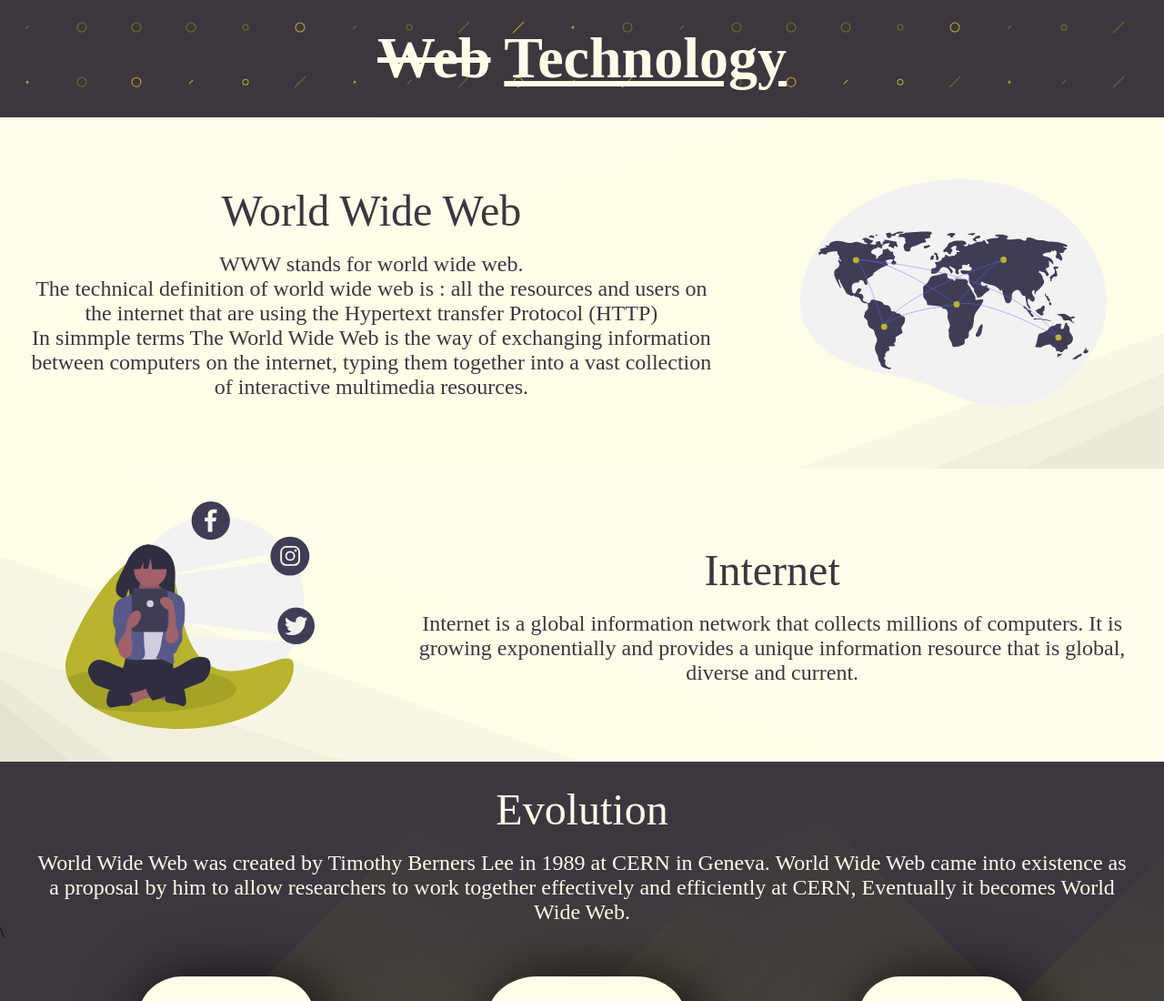
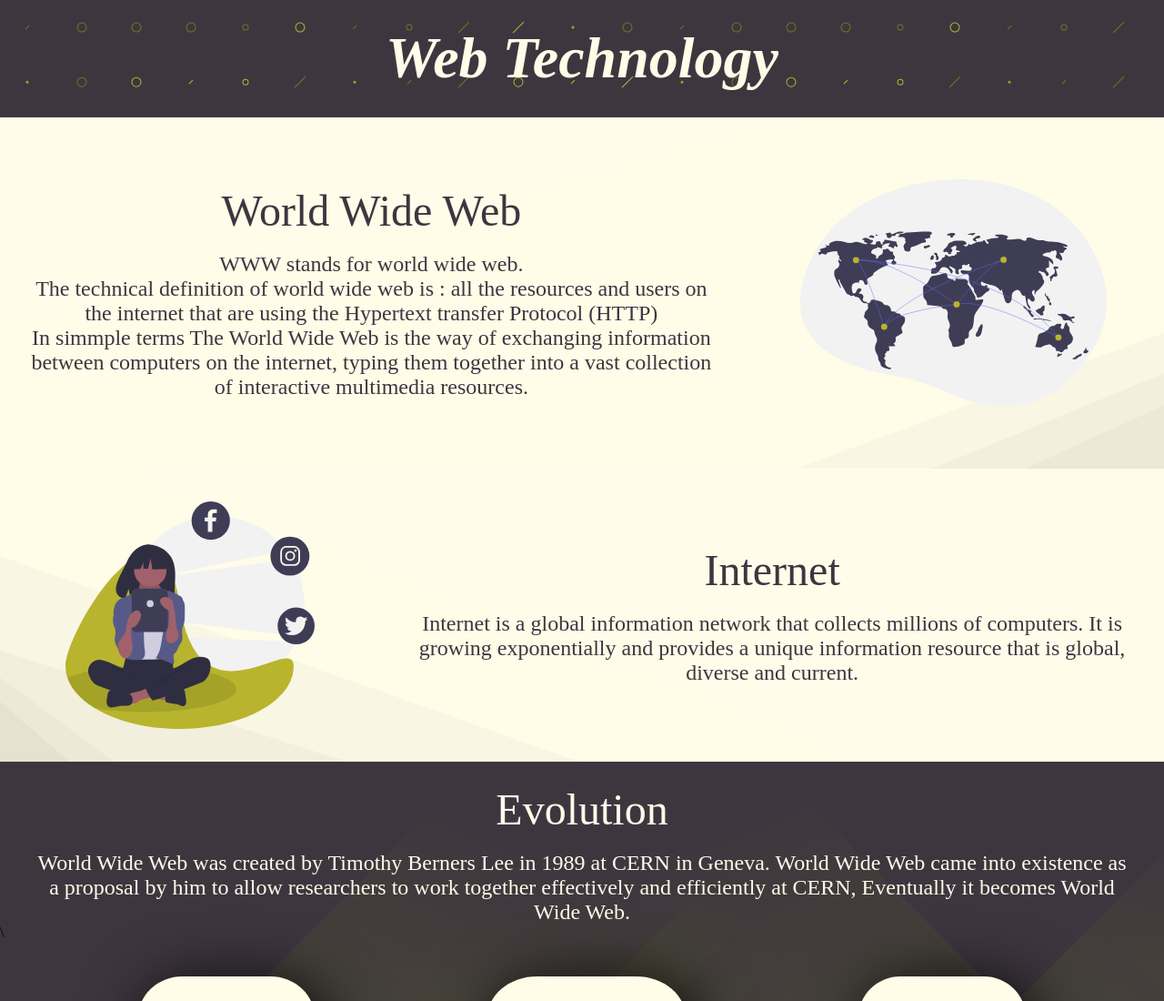
Before and after one commit to GROVER007/web_technology.github.io, a plain HTML site: page index.html in a window 1280 px wide. Shown: the top 1100 px of the page at 91% size. Drawn offline with Linux system fonts and the light colour scheme.

Commit message:
isert i tag for example

```diff
--- a/index.html
+++ b/index.html
@@ -8,7 +8,7 @@
     <title>Home Page</title>
 </head>
 <body>
-    <div class="heading"><h1><del>Web</del> <ins> Technology </ins>  </h1></div>
+    <div class="heading"><h1><i>Web  Technology</i>  </h1></div>
     <div class="container-1">
         <div class="frame-1">
             <div class="title">World Wide Web</div><br>
```
